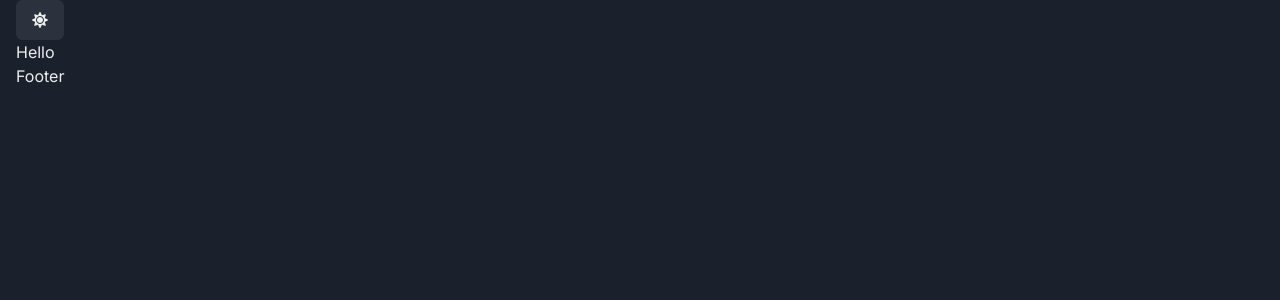
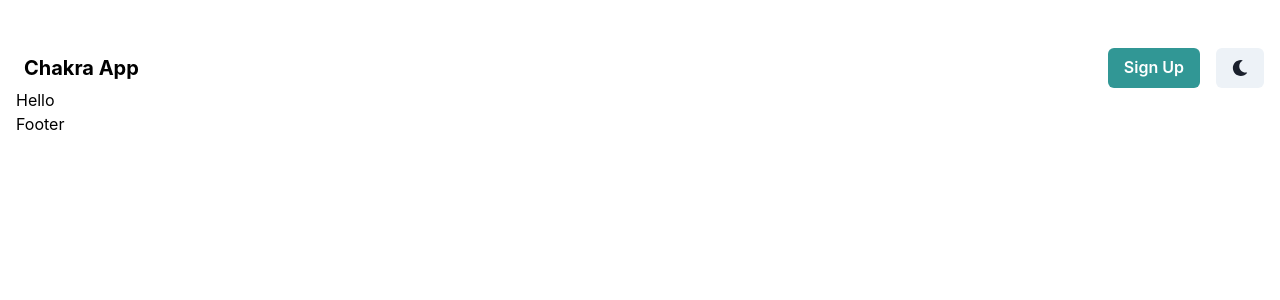
Before and after one commit to jorgecontrerasostos/portfolio_2.0, a Next.js app: page / in a window 1280 px wide. Shown: the top 300 px of the page. Built offline with nearby package versions, Linux system fonts and the light colour scheme.

Commit message:
set navbar

```diff
--- a/components/Layout.jsx
+++ b/components/Layout.jsx
@@ -1,11 +1,12 @@
 import React from 'react'
 import Navbar from './Navbar'
 import Footer from './Footer'
-import { Container } from '@chakra-ui/react'
+import { Container, Box } from '@chakra-ui/react'
+import { mode } from '@chakra-ui/theme-tools'
 
 const Layout = ({ children }) => {
   return (
-    <Container maxW='1280px'>
+    <Container maxWidth='1440px' mt={12}>
       <Navbar />
       {children}
       <Footer />
--- a/components/Navbar.jsx
+++ b/components/Navbar.jsx
@@ -1,11 +1,27 @@
 import React from 'react'
-import { Box } from '@chakra-ui/react'
+import {
+  Box,
+  Flex,
+  Spacer,
+  Heading,
+  ButtonGroup,
+  Button
+} from '@chakra-ui/react'
 import ColorModeToggle from './ColorModeToggle'
 
 const Navbar = () => {
   return (
-    <Box>
-      <ColorModeToggle />
+    <Box w='100%'>
+      <Flex minWidth='max-content' alignItems='center' gap='2'>
+        <Box p='2'>
+          <Heading size='md'>Chakra App</Heading>
+        </Box>
+        <Spacer />
+        <ButtonGroup gap='2'>
+          <Button colorScheme='teal'>Sign Up</Button>
+          <ColorModeToggle />
+        </ButtonGroup>
+      </Flex>
     </Box>
   )
 }
--- a/theme/theme.js
+++ b/theme/theme.js
@@ -1,20 +1,29 @@
+// theme.js
 import { extendTheme } from '@chakra-ui/react'
+import { mode } from '@chakra-ui/theme-tools'
 
 const theme = extendTheme({
   config: {
-    initialColorMode: 'dark', // Choose the initial color mode
-    useSystemColorMode: false // Use the system color mode if true, or let users choose manually
-  },
-  fonts: {
-    body: "'Inter', sans-serif",
-    heading: "'Inter', sans-serif"
+    initialColorMode: 'light',
+    useSystemColorMode: false
   },
   colors: {
     light: {
-      primary: '#007BFF',
-      secondary: '#6C757D'
+      background: 'white' // Light mode background color
     },
-    dark: { primary: '#61DAFB', secondary: '#6C757D' }
+    dark: {
+      background: 'black', // Dark mode background color
+      overriddenBackground: 'black' // Override the dark mode background color
+    }
+  },
+  styles: {
+    global: (props) => ({
+      body: {
+        bg: mode('light.background', 'dark.overriddenBackground')(props), // Use overridden background color for dark mode
+        color: mode('black', 'white')(props)
+      }
+    })
   }
 })
+
 export default theme
```
Also changed, not shown: styles/style.js (added, +11 -0 lines).
